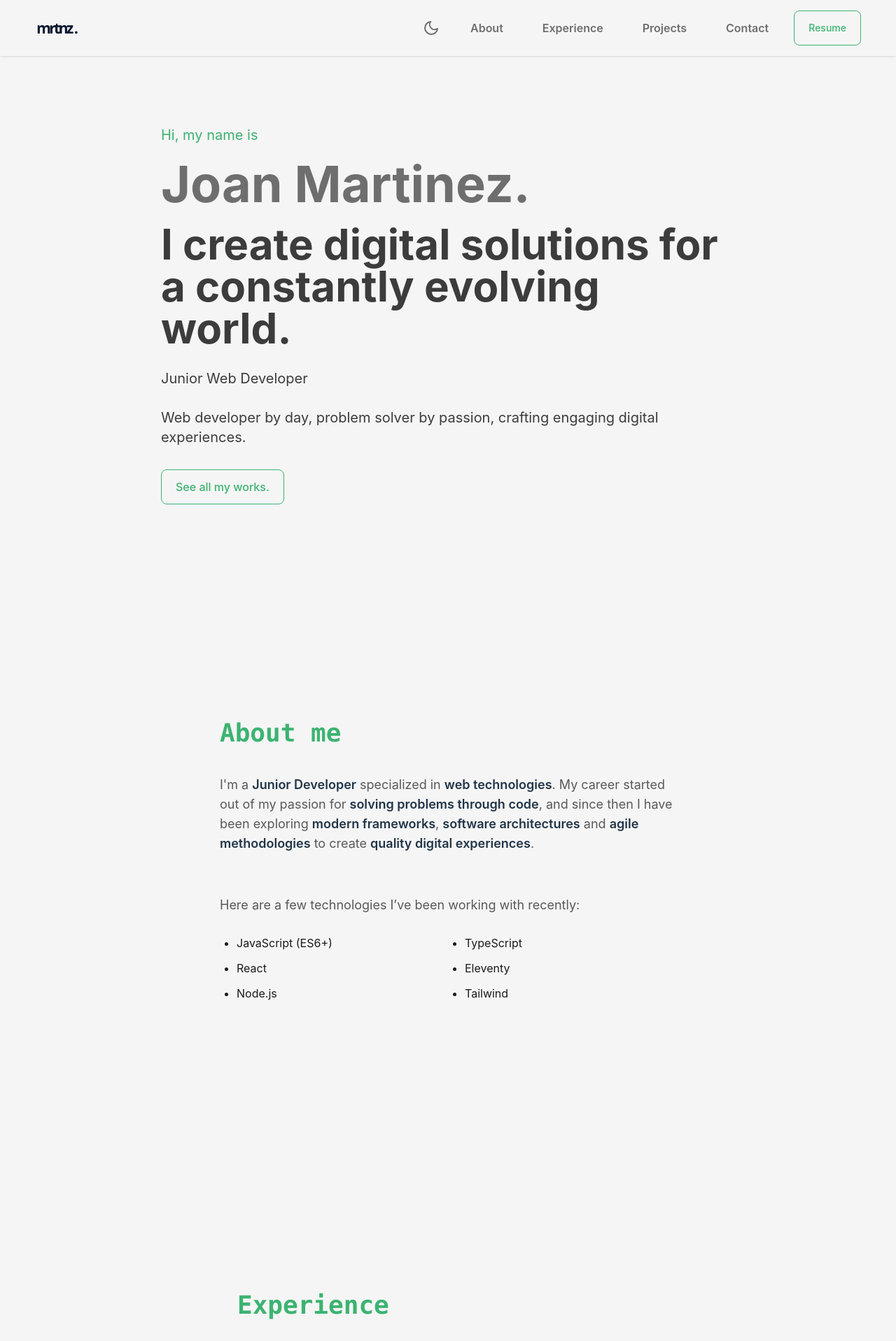
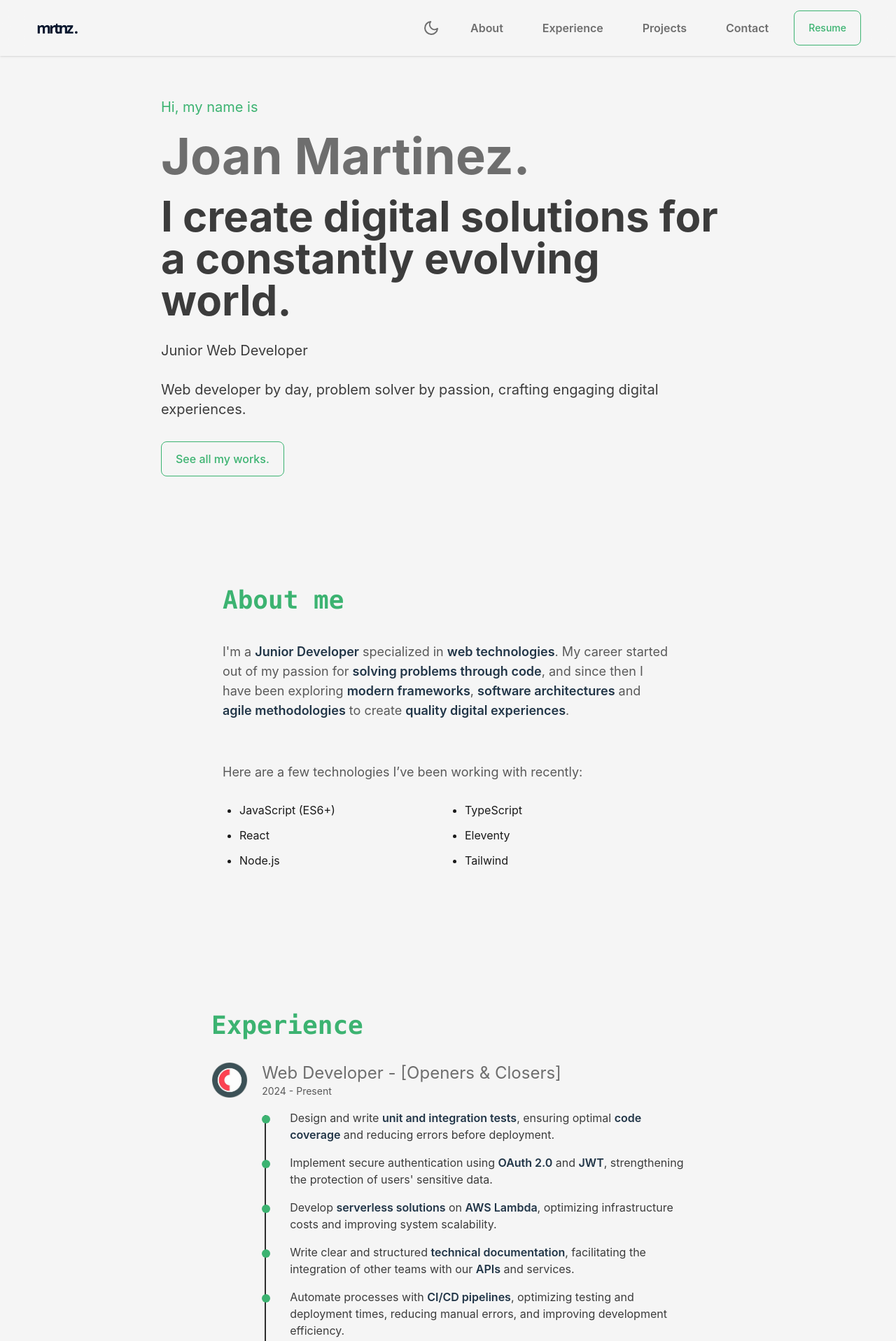
Before and after one commit to joanmrtnz/portfolio, a React (Vite) app: page / in a window 1280 px wide. Shown: the top 1917 px of the page at 70% size. Built offline with nearby package versions, Linux system fonts and the light colour scheme.

Commit message:
style: adjust spacing between components

```diff
--- a/src/components/About.jsx
+++ b/src/components/About.jsx
@@ -7,11 +7,11 @@ export default function About() {
     <section
       ref={ref}
       id="about"
-      className="md:mt-[30px] bg-[var(--navy)] min-h-screen flex items-center justify-center px-4"
+      className="bg-[var(--navy)] min-h-screen lg:min-h-[80vh] flex items-center justify-center px-4 sm:px-8 md:px-12 lg:px-20 xl:px-32"
     >
 
 
-      <div className="max-w-[700px] w-full text-center bg-[var(--navy)] p-6">
+      <div className="max-w-[700px] md:max-w-screen-md w-full text-center bg-[var(--navy)] p-10">
 
         <div className="text-left flex flex-col">
           <h2 className={`font-mono mb-6 text-left text-3xl sm:text-4xl font-bold text-[var(--green)] transition-opacity duration-700 delay-200 ${
--- a/src/components/Contact.jsx
+++ b/src/components/Contact.jsx
@@ -7,10 +7,11 @@ export default function Contact() {
     <section
       ref={ref}
       id="contact"
-      className="min-h-[80vh] flex flex-col items-center justify-center text-center px-4 sm:px-10 bg-[var(--navy)]"
+      className="min-h-[80vh] flex flex-col items-center justify-center text-center px-4 sm:px-10 md:px-12 lg:px-20 xl:px-32
+ bg-[var(--navy)]"
     >
       <div
-        className={`group border border-[var(--green)] w-full max-w-[530px] px-4 sm:px-7 py-6 rounded-lg transition-all duration-300 hover:shadow-[0_0_20px_5px_var(--green)]
+        className={`group border border-[var(--green)] w-full max-w-[530px] md:max-w-screen-sm px-4 sm:px-7 py-6 rounded-lg transition-all duration-300 hover:shadow-[0_0_20px_5px_var(--green)]
         ${isVisible ? "opacity-100 translate-y-0" : "opacity-0 translate-y-5"}`}
       >
         <h2
--- a/src/components/Experience.jsx
+++ b/src/components/Experience.jsx
@@ -7,9 +7,9 @@ export default function Experience() {
     <section
       ref={ref}
       id="experience"
-      className="mt-[50px] bg-[var(--navy)] min-h-screen flex items-center justify-center px-4"
+      className="min-h-screen lg:min-h-[80vh] bg-[var(--navy)] flex items-center justify-center px-4 sm:px-8 md:px-12 lg:px-20 xl:px-32"
     >
-      <div className="max-w-[650px] w-full text-center bg-[var(--navy)] p-6">
+      <div className="max-w-[650px] md:max-w-screen-md w-full text-center bg-[var(--navy)] p-6">
 
         <h2
           className={`font-mono text-left text-3xl sm:text-4xl font-bold text-[var(--green)] transition-opacity duration-700 delay-100 ${isVisible ? "opacity-100 translate-y-0" : "opacity-0 translate-y-5"}`}
--- a/src/components/Hero.jsx
+++ b/src/components/Hero.jsx
@@ -2,7 +2,7 @@ export default function Hero() {
   return (
     <section
       id="home"
-      className="md:min-h-screen min-h-[80vh] pt-[100px] flex flex-col items-start justify-center text-left px-6 md:px-20 m-auto bg-[var(--navy)]"
+      className="min-h-screen md:min-h-[90vh] pt-[100px] flex flex-col items-start justify-center text-left px-6 md:px-20 m-auto bg-[var(--navy)]"
     >
       <p className="text-lg md:text-xl text-[var(--green)] mb-3 md:mb-5 opacity-0 animate-fade-in-up delay-100">
         Hi, my name is
```
